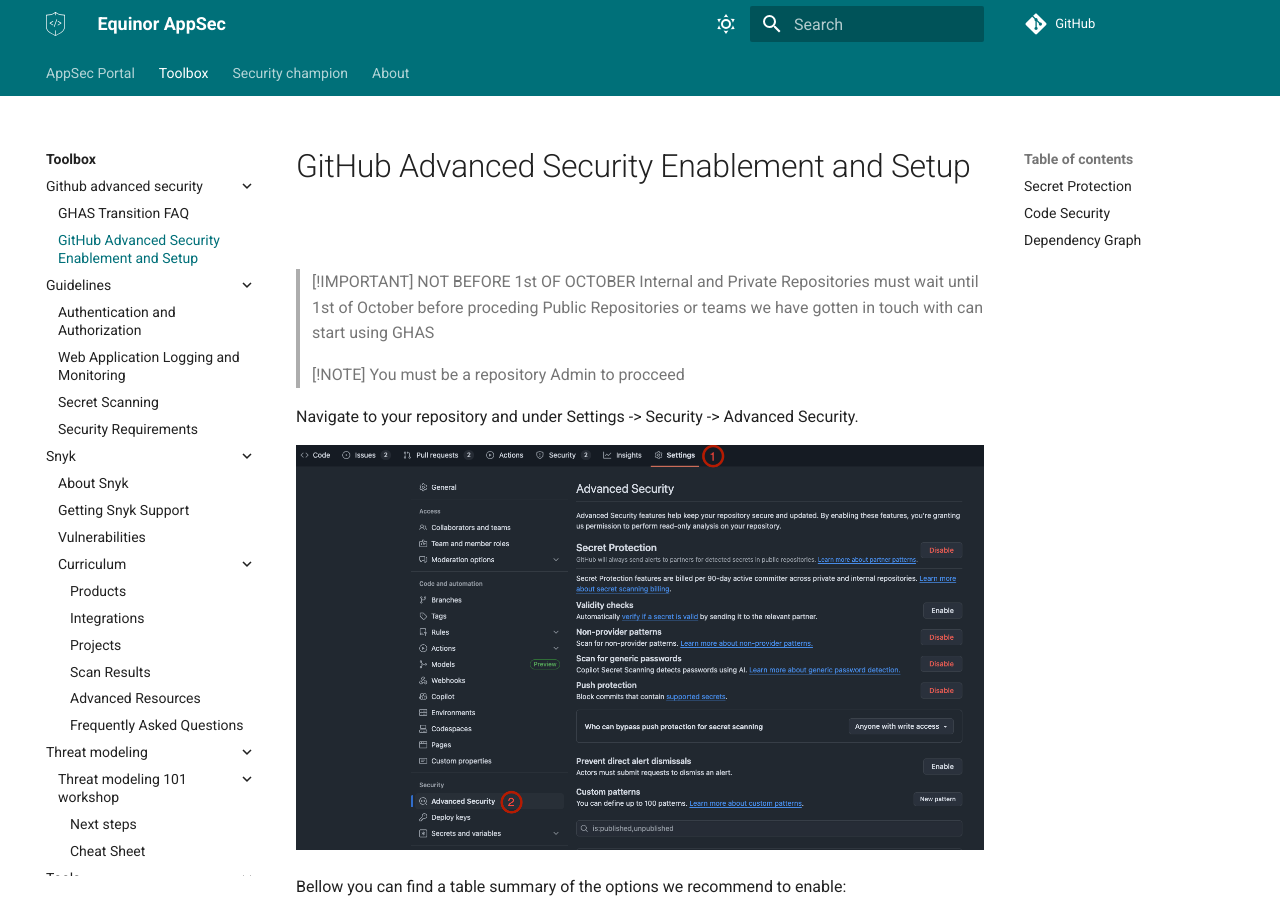
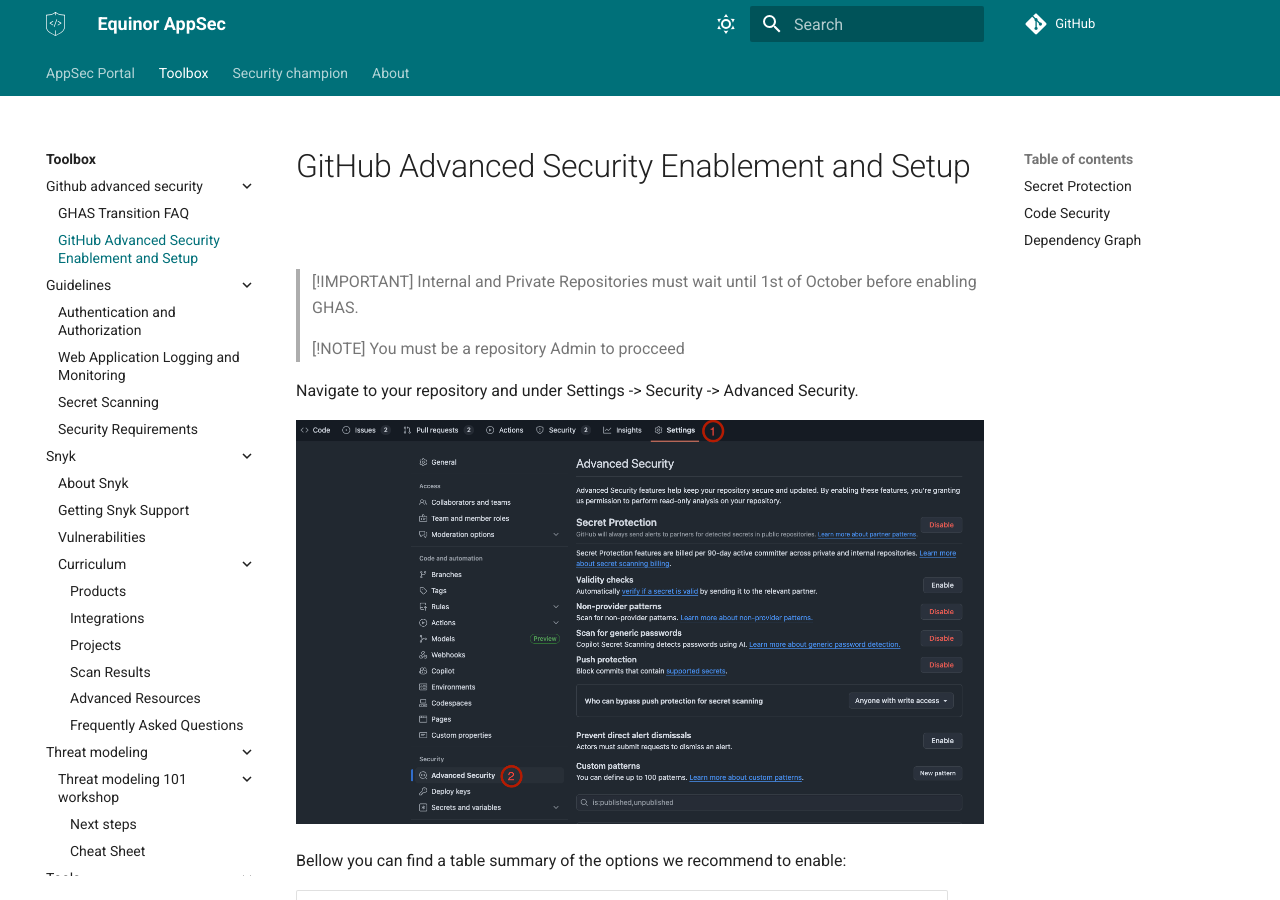
Before and after one commit to equinor/appsec, an MkDocs documentation site: the page built from docs/toolbox/github-advanced-security/setup.md, in a window 1280 px wide and 900 px high. Built offline with MkDocs 1.6.1 and Material for MkDocs 9.7.7, drawn with Linux system fonts in a browser that asks for light colours; some web fonts are replaced; comment, search, counter and statistics services are not loaded.

Commit message:
correct typos

```diff
--- a/docs/toolbox/github-advanced-security/setup.md
+++ b/docs/toolbox/github-advanced-security/setup.md
@@ -2,9 +2,7 @@
 # GitHub Advanced Security Enablement and Setup
 
 >[!IMPORTANT]
-> NOT BEFORE 1st OF OCTOBER
->Internal and Private Repositories must wait until 1st of October before proceding
->Public Repositories or teams we have gotten in touch with can start using GHAS
+>Internal and Private Repositories must wait until 1st of October before enabling GHAS.
 
 > [!NOTE]
 > You must be a repository Admin to procceed
```
